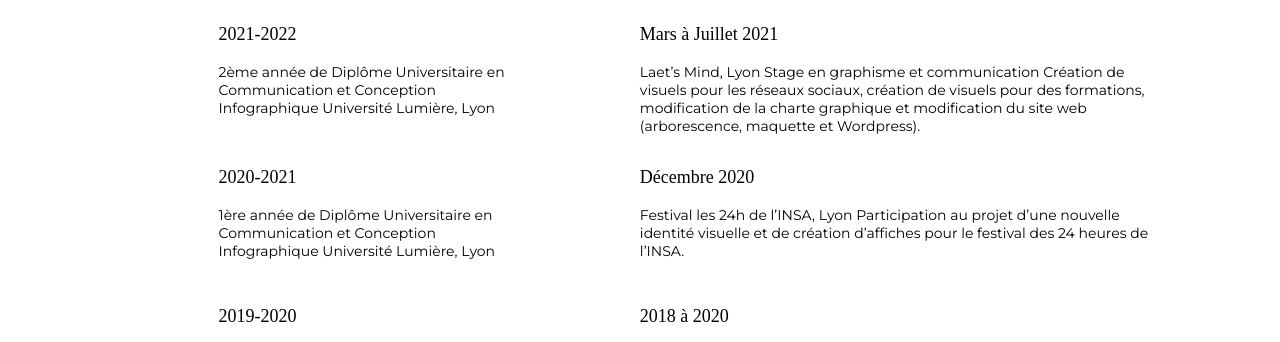
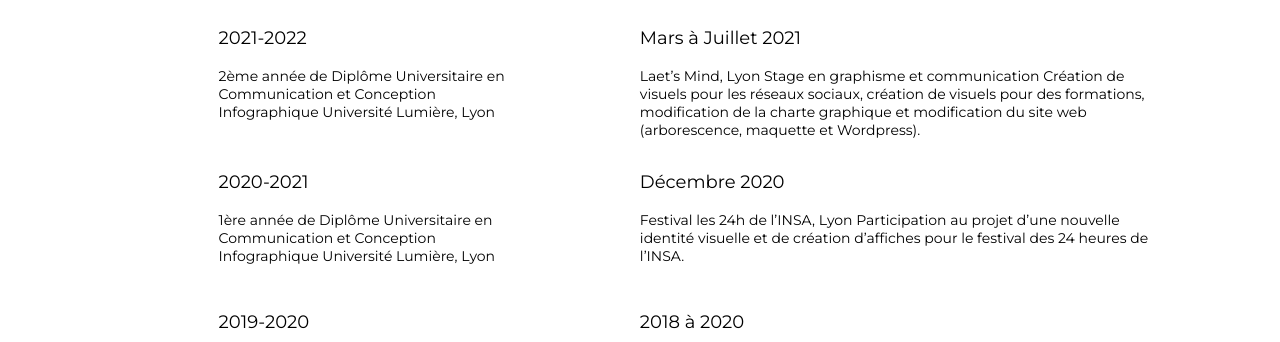
Before and after one commit to moreau-sarah/moreau-sarah.github.io, a plain HTML site: page portfolio_cv.html in a window 1280 px wide. Shown: the part 352-694 px from the top of the page. Drawn offline with Linux system fonts and the light colour scheme.

Commit message:
Update style.css

```diff
--- a/style.css
+++ b/style.css
@@ -103,7 +103,7 @@ h1 {
 h2 {
   position: relative;
   color: black;
-  font-family: Montserrat-bold;
+  font-family: Montserrat;
   font-weight: bold;
   font-size: 30px;
   text-align: center;
@@ -164,7 +164,8 @@ color: rgb(234,87,14);
 }
 
 .cvAnnee{
-  font-family: Montserrat-semibold;
+  font-family: Montserrat;
+  font-weight : semi-bold;
   font-size: 18px;
 }
 
```
